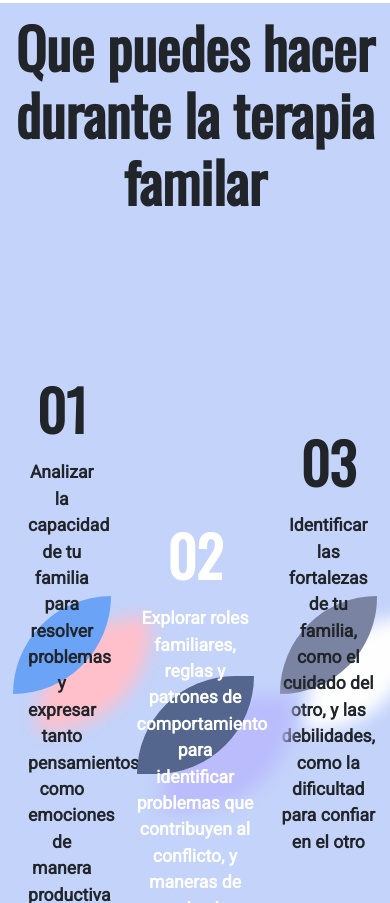
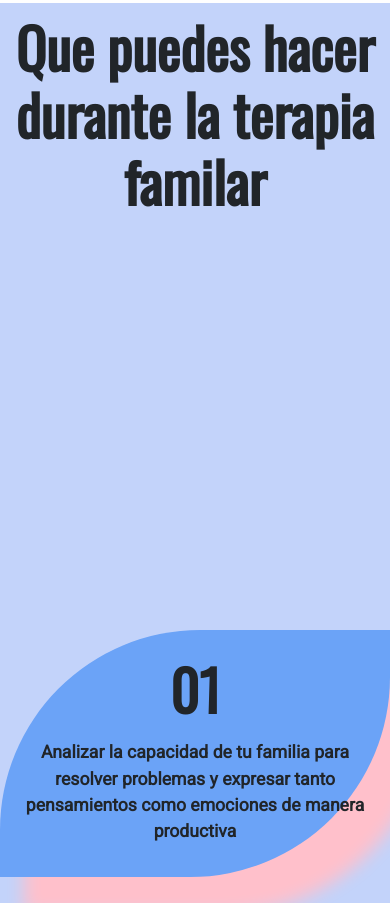
Before and after one commit to vmg1506/proyecto_psicologia, a plain HTML site: page pages/servicios.html in a window 390 px wide. Shown: the part 2187-3090 px from the top of the page. Drawn offline with nearby package versions, Linux system fonts and the light colour scheme; a web font is replaced by a local one.

Commit message:
actualizacion responsive servicios2

```diff
--- a/pages/servicios.html
+++ b/pages/servicios.html
@@ -99,7 +99,7 @@
         <h2>Que puedes hacer durante la terapia familar</h2>
         <div class="flexbox">
           <div class="flex1">
-            <h2 class="encabezado">01</h2>
+            <h2>01</h2>
             <p>Analizar la capacidad de tu familia para resolver problemas y expresar tanto pensamientos como emociones de manera productiva</p>
           </div>
           <div class="flex2">
--- a/scss/_servicios.scss
+++ b/scss/_servicios.scss
@@ -516,36 +516,60 @@
 
   @media (max-width: 767px) {
     .seccion4_1{
-      height: 1200px;
+      height: 2000px;
+    }
+
+    .contenedor4_1 {
+  display: grid;
+  grid-template-columns: 100%;
+  grid-template-rows: 25% 25% 25% 25%;
+  gap: 0px 0px;
+  grid-auto-flow: row;
+  justify-content: center;
+  align-content: center;
+  grid-template-areas: "encabezado" "flexbox" "flexbox" "flexbox";
+  height: 100%;
 }
 
 .flexbox {
-      display: flex;
-      flex-direction: row;
-      height: 95%;
+  display: grid;
+  grid-template-columns: 100%;
+  grid-template-rows: 33.3% 33.3% 33.3%;
+  gap: 0px 0px;
+  grid-auto-flow: row;
+  justify-content: center;
+  align-content: center;
+  grid-template-areas: "flex1" "flex2" "flex3";
+  grid-area: flexbox;
 
 }
 
 .flex1 {
   justify-self: center;
   align-self: center;
-
-
-
+  grid-area: flex1;
+  width: auto;
+  height: auto;
 }
 
 .flex2 {
   justify-self: center;
   align-self: center;
-
-
+  grid-area: flex2;
+  width: auto;
+  height: auto;
 }
 
 .flex3 {
   justify-self: center;
   align-self: center;
+  grid-area: flex3;
+  width: auto;
+  height: auto;
+}
 
-
+.encabezado {
+  grid-area: encabezado;
 }
 }
 
```
Also changed, not shown: scss/main.css, 1 other file. Lines whose indentation alone changed are shown as unchanged.
